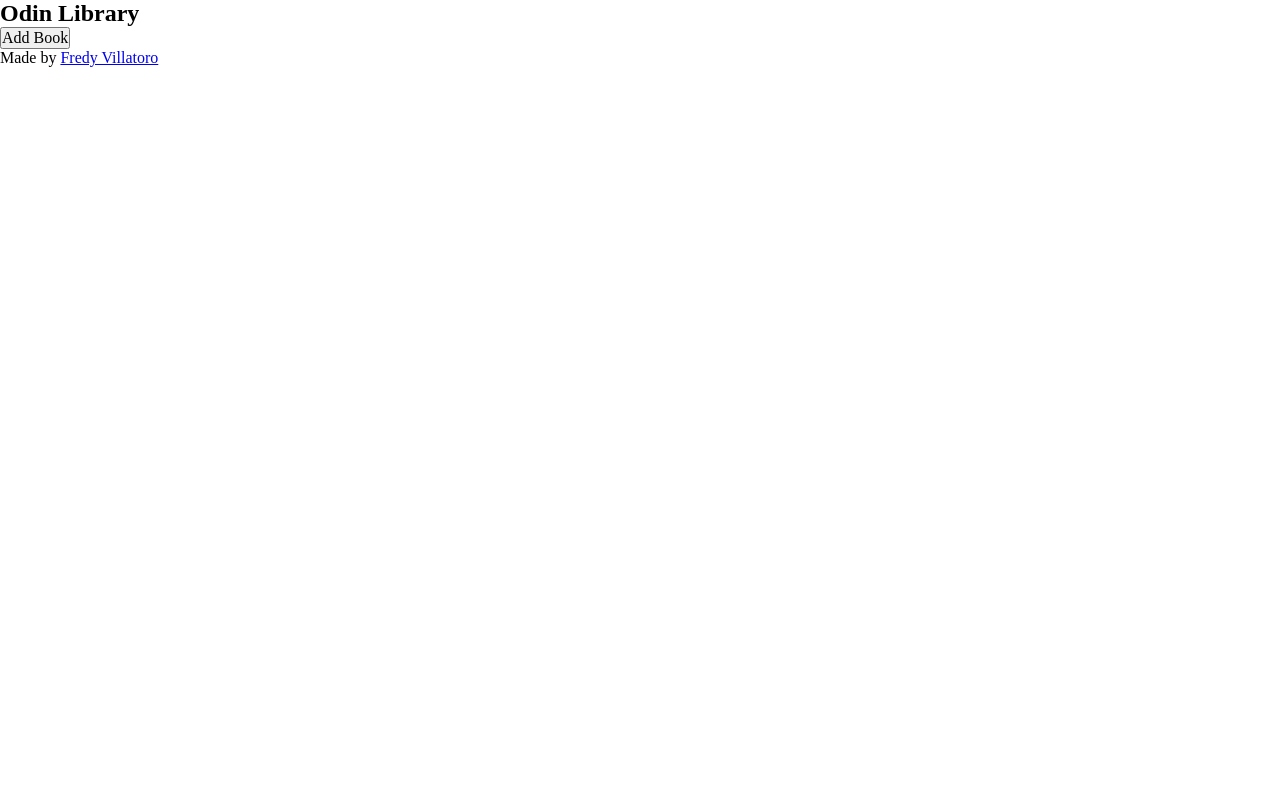
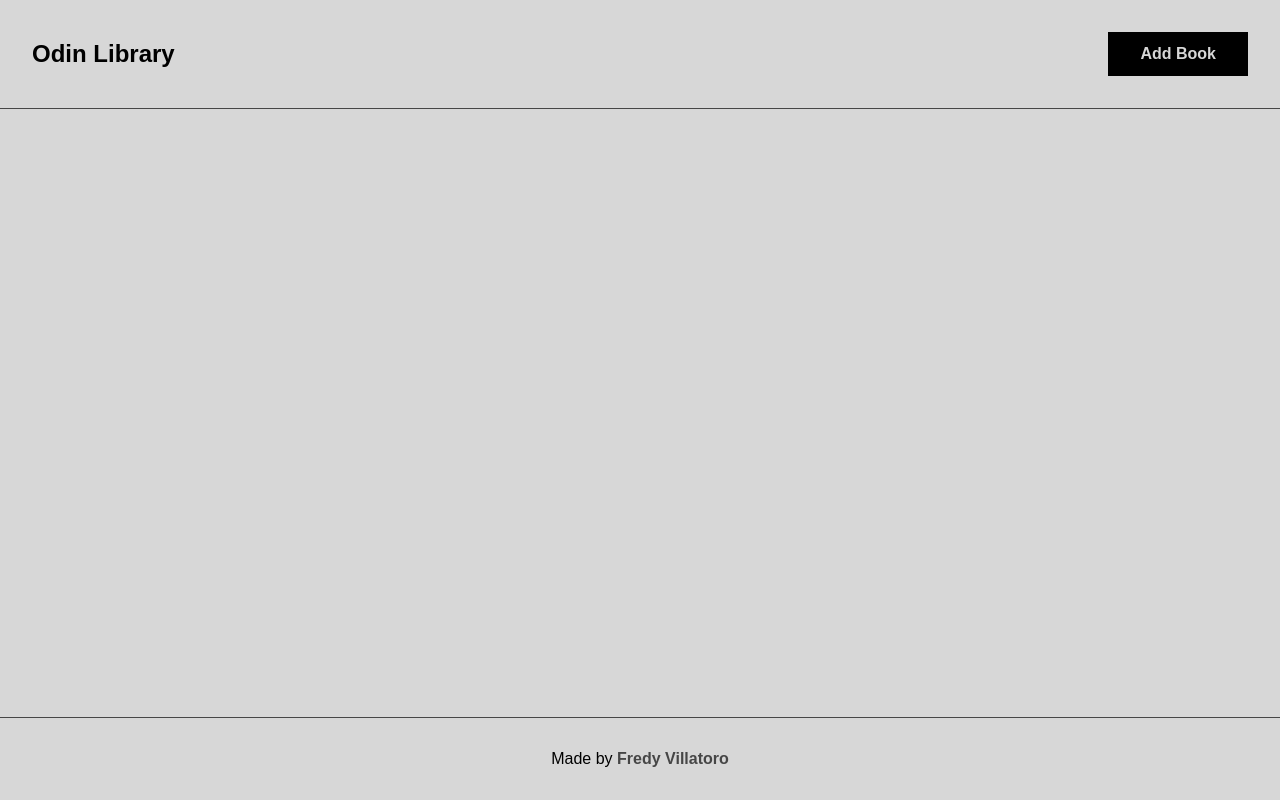
Before and after one commit to Mindmazing/odin-book, a plain HTML site: page index.html in a window 1280 px wide. Drawn offline with Linux system fonts and the light colour scheme.

Commit message:
style header, footer and main elements

```diff
--- a/CSS/style.css
+++ b/CSS/style.css
@@ -8,3 +8,66 @@ input,
 button {
   font: inherit;
 }
+
+/* Global Styles */
+
+:root {
+  --primary: rgb(215, 215, 215);
+  --secondary: rgb(0, 0, 0);
+  --accent: rgb(70, 70, 70);
+}
+
+body {
+  font-family: sans-serif;
+  background-color: var(--primary);
+  color: var(--secondary);
+  display: flex;
+  flex-direction: column;
+  min-height: 100vh;
+}
+
+header,
+main,
+footer {
+  padding: 2em;
+}
+
+a {
+  text-decoration: none;
+  font-weight: bold;
+  color: var(--accent);
+}
+
+button {
+  background-color: var(--_btn-background, var(--secondary));
+  color: var(--_btn-color, var(--primary));
+
+  padding: 0.8em 2em;
+  font-weight: bold;
+  cursor: pointer;
+  border: none;
+  transition: 0.3s;
+}
+
+button:hover {
+  opacity: 0.7;
+}
+
+/* Header Styles */
+header {
+  display: flex;
+  align-items: center;
+  justify-content: space-between;
+  border-bottom: 1px solid var(--accent);
+}
+
+/* Main Styles */
+main {
+  flex: 1;
+}
+
+/* Footer Styles */
+footer {
+  border-top: 1px solid var(--accent);
+  text-align: center;
+}
--- a/index.html
+++ b/index.html
@@ -18,7 +18,9 @@
       </div>
     </main>
     <footer>
-      <p>Made by <a href="https://github.com">Fredy Villatoro</a></p>
+      <p>
+        Made by <a href="https://github.com" target="_blank">Fredy Villatoro</a>
+      </p>
     </footer>
   </body>
 </html>
```
